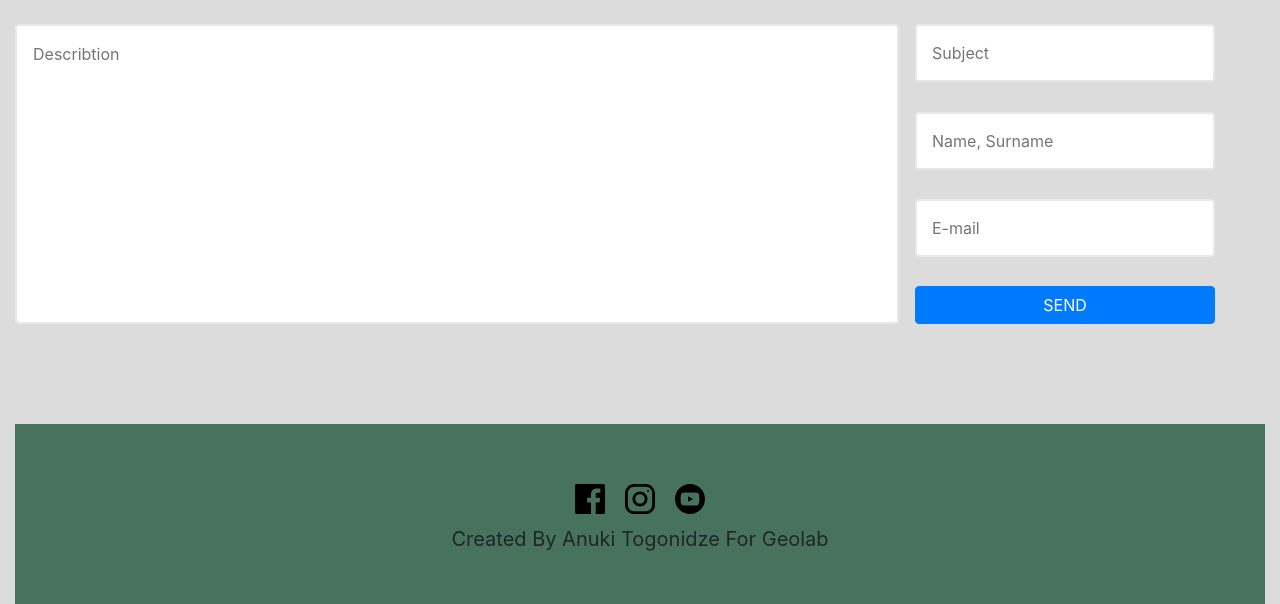
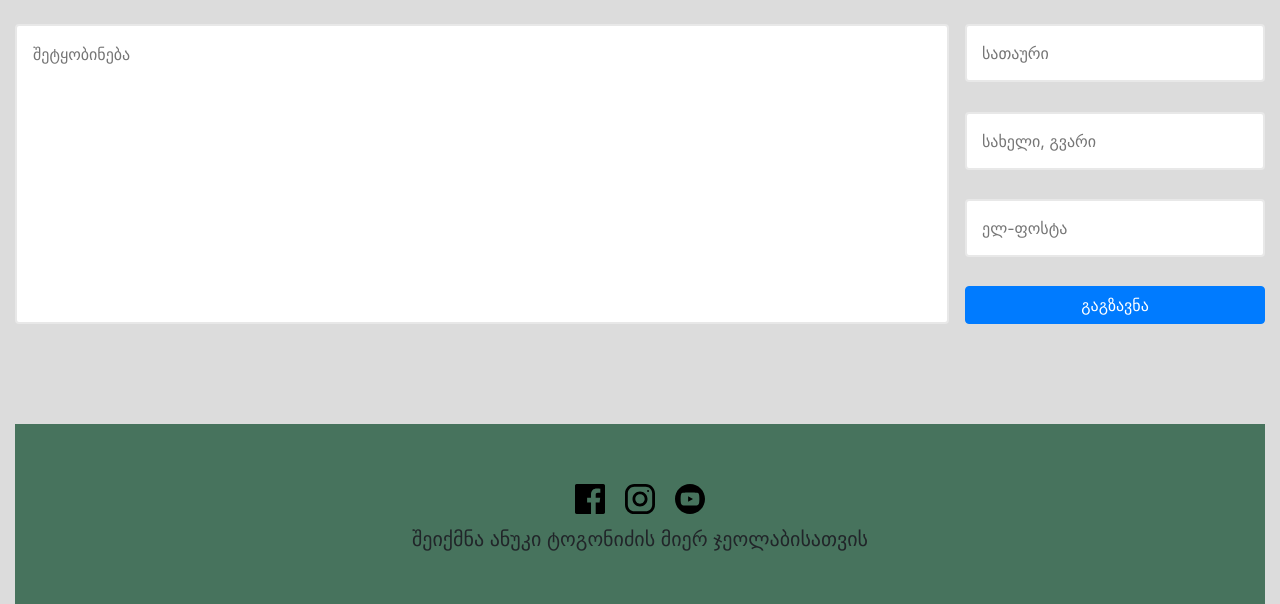
Before and after one commit to anukitogonidze/Final-project, a plain HTML site: page index.html in a window 1280 px wide. Shown: the part 2613-3217 px from the top of the page. Drawn offline with nearby package versions, Linux system fonts and the light colour scheme; a web font is replaced by a local one.

Commit message:
final version
for presentation

```diff
--- a/css/style.css
+++ b/css/style.css
@@ -132,7 +132,7 @@ iframe{
     height: 300px;
 }
 .contact{
-    width: 1200px;
+    width: 100%;
     margin-top: 20px;
 }
 .contact-h5{
--- a/index.html
+++ b/index.html
@@ -167,13 +167,13 @@
 
       <div class="contact">
         <form class="form" action="#" method="#">
-          <textarea name="Describtion" id="describtion" placeholder="Describtion"></textarea>
+          <textarea name="Describtion" id="describtion" placeholder="შეტყობინება"></textarea>
           <div class="input-button ">
-              <input type="text" placeholder="Subject" id="subject" name="subject" required>
-              <input type="text" placeholder="Name, Surname" id="surname" name="surname" required>
-              <input type="email" placeholder="E-mail" id="email" name='email' required>
+              <input type="text" placeholder="სათაური" id="subject" name="subject" required>
+              <input type="text" placeholder="სახელი, გვარი" id="surname" name="surname" required>
+              <input type="email" placeholder="ელ-ფოსტა" id="email" name='email' required>
 
-               <button type="button" class="btn btn-primary" data-toggle="modal" data-target="#exampleModal">send</button>
+               <button type="button" class="btn btn-primary" data-toggle="modal" data-target="#exampleModal">გაგზავნა</button>
                <div class="modal fade" id="exampleModal" tabindex="-1" role="dialog" aria-labelledby="exampleModalLabel" aria-hidden="true">
                 <div class="modal-dialog">
                   <div class="modal-content">
@@ -210,7 +210,7 @@
             </div>
 
               <div class="footer-p">
-                <p  > Created By Anuki Togonidze For Geolab</p>
+                <p  > შეიქმნა ანუკი ტოგონიძის მიერ ჯეოლაბისათვის</p>
              </div>
 
 
```
